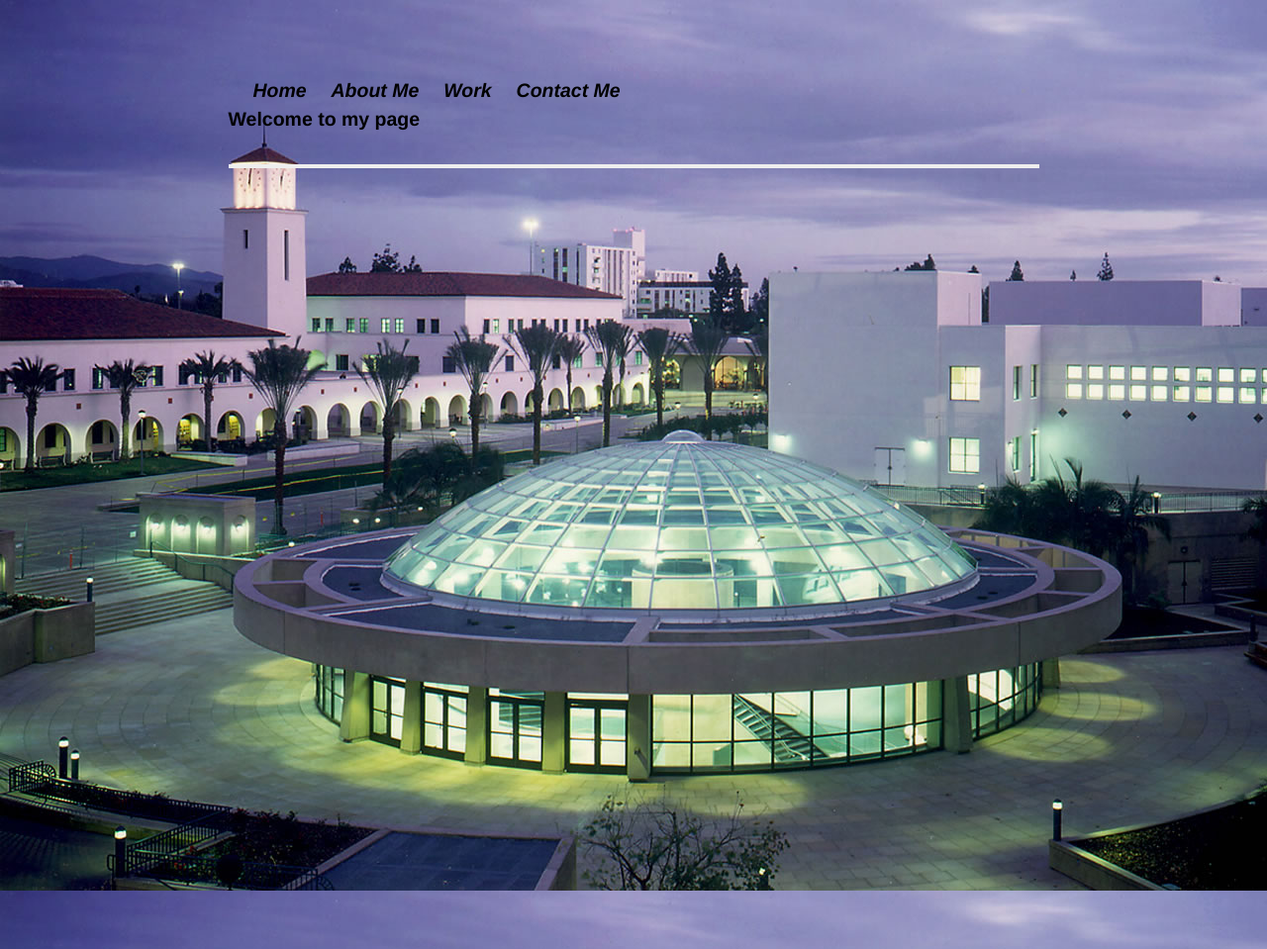
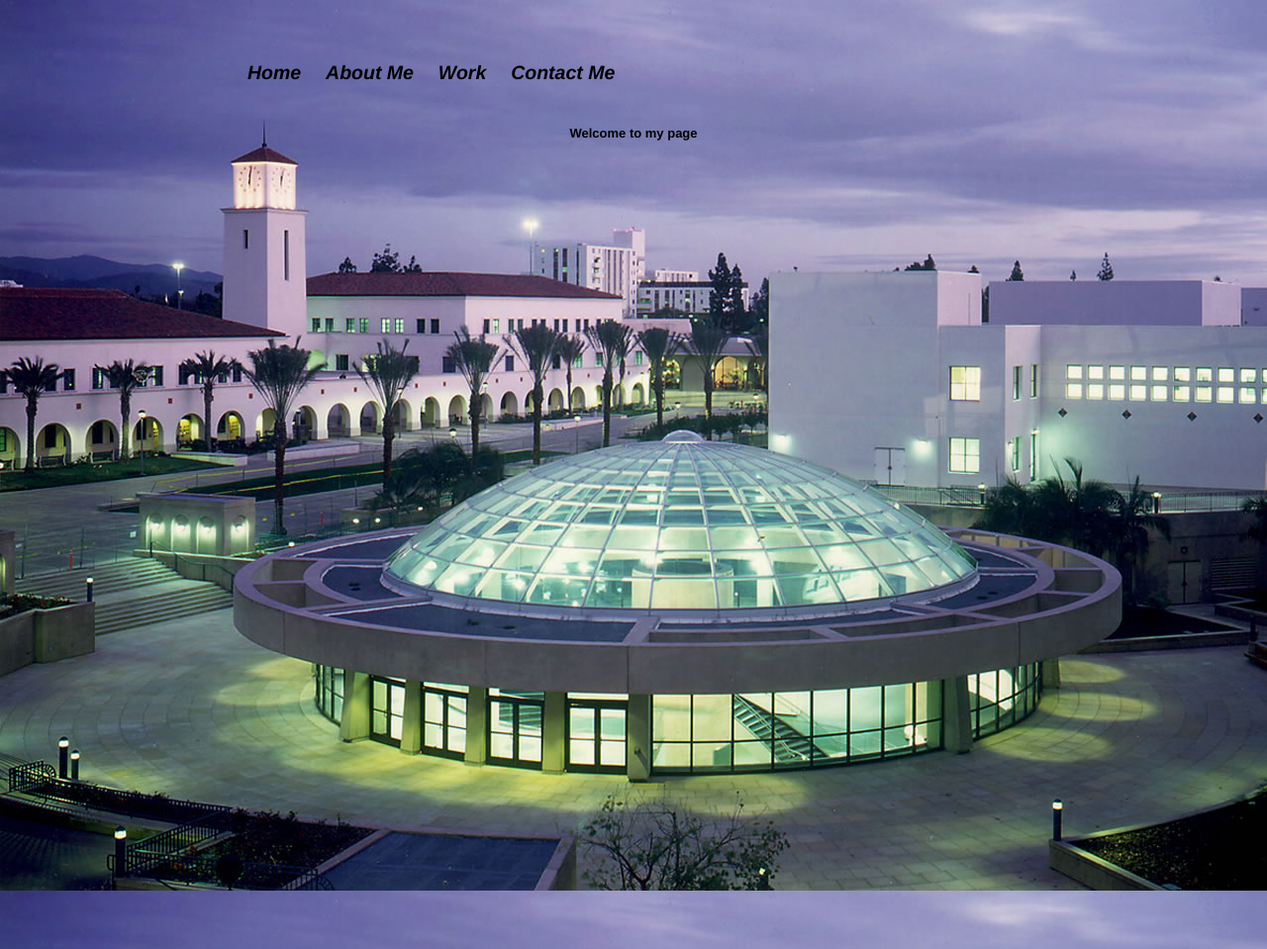
Before and after one commit to kanika23oct/kanika23oct.github.io, a Jekyll site: the page built from index.html, in a window 1280 px wide. Shown: the whole page at 99% size. Built offline with Jekyll 4.4.1, drawn with Linux system fonts in a browser that asks for light colours.

Commit message:
Updated default.html

```diff
--- a/_layouts/default.html
+++ b/_layouts/default.html
@@ -18,15 +18,14 @@
         <div class="container">
           <div class="site">
             <div class="header">
-              <h1 class="title"><a href="/">{{ site.name }}</a></h1>
+              <h3 class="title"><a href="/">{{ site.name }}</a></h3>
               <a class="extra" href="/">Home</a>
 	      <a class="extra" href="/">About Me</a>
               <a class="extra" href="/">Work</a>
               <a class="extra" href="contact.html">Contact Me</a>
             </div>
-
-            <h4>Welcome to my page </h4>
-            <div class="footer">
+           </div>
+            <h3>Welcome to my page </h3>
         </div> <!-- /container -->
 
     </body>
```
